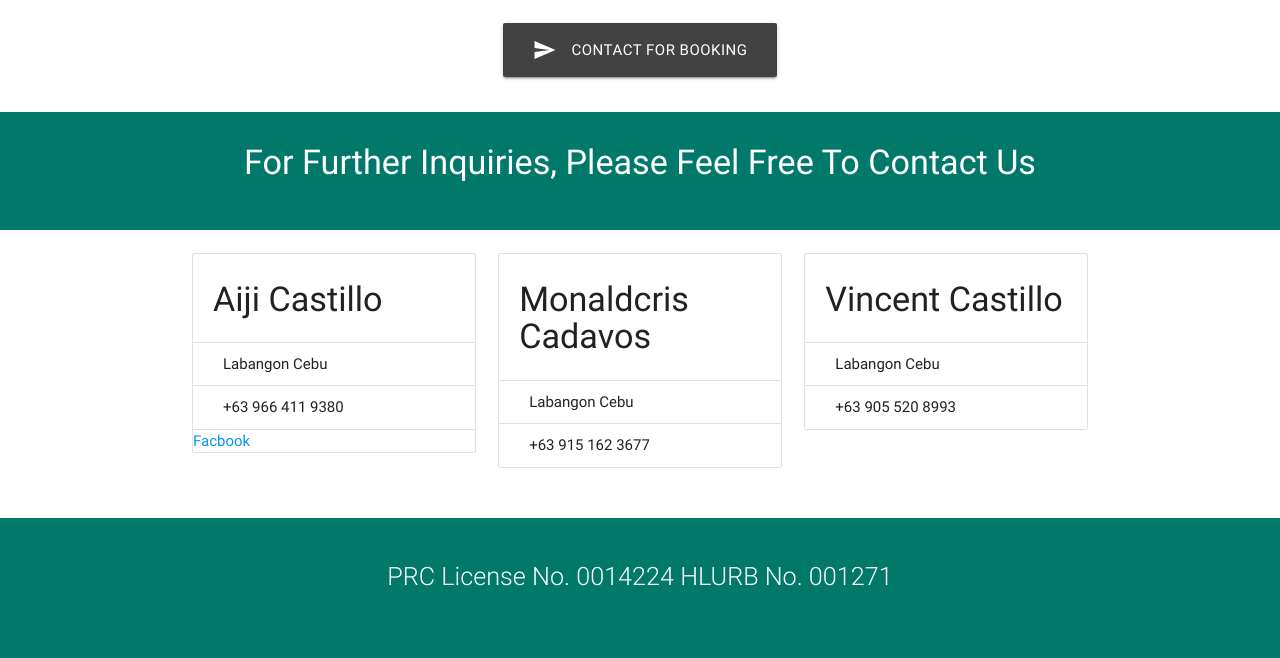
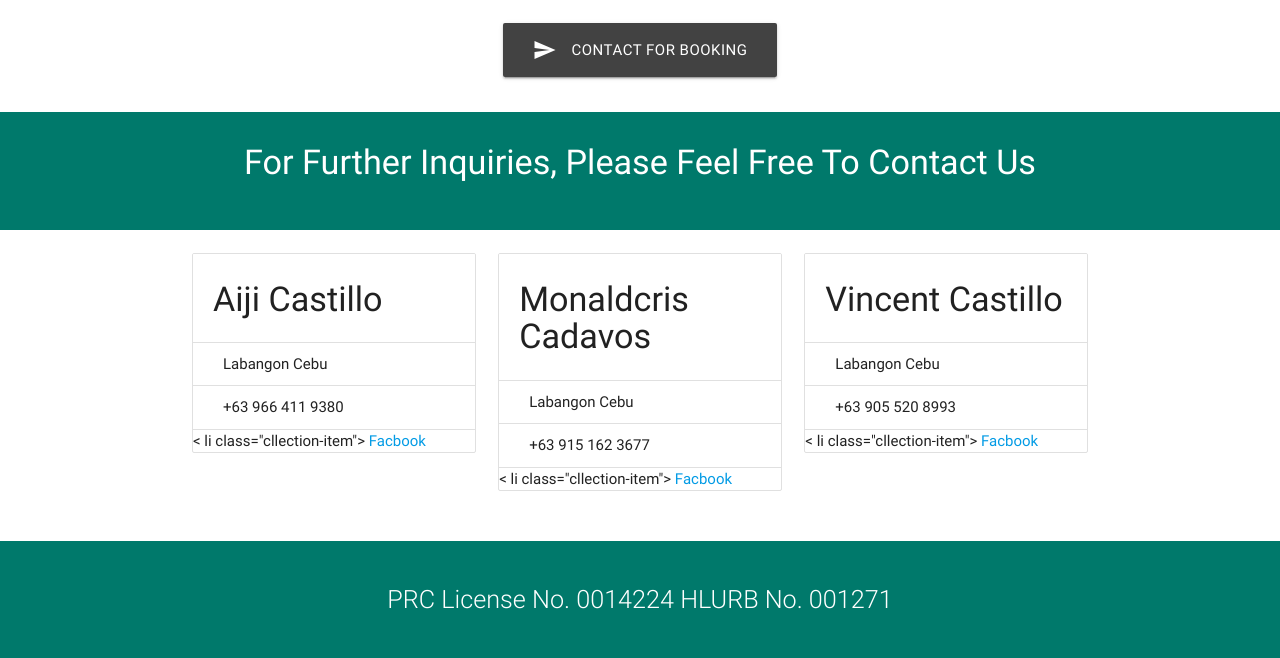
Before and after one commit to chongbit/taghomes, a plain HTML site: page index.html in a window 1280 px wide. Shown: the part 4404-5062 px from the top of the page. Drawn offline with nearby package versions, Linux system fonts and the light colour scheme.

Commit message:
Update index.html

```diff
--- a/index.html
+++ b/index.html
@@ -1735,7 +1735,7 @@
               </li>
               <li class="collection-item">Labangon Cebu</li>
               <li class="collection-item">+63 966 411 9380</li>
-               <a href="https://www.facebook.com/aijiescobar.castillo"> Facbook </a>
+              < li class="cllection-item"><a href="https://www.facebook.com/aijiescobar.castillo"> Facbook </a> </li>
 
 
           </a>
@@ -1748,6 +1748,7 @@
               </li>
               <li class="collection-item">Labangon Cebu</li>
               <li class="collection-item">+63 915 162 3677</li>
+              < li class="cllection-item"><a href="https://www.facebook.com/moanldcris.cadavos"> Facbook </a> </li>
             </ul>
           </div>
           <div class="col s12 m4">
@@ -1758,6 +1759,7 @@
               </li>
               <li class="collection-item">Labangon Cebu</li>
               <li class="collection-item">+63 905 520 8993</li>
+              < li class="cllection-item"><a href="https://https://www.facebook.com/CastilloVincent120"> Facbook </a> </li>
 
             </ul>
           </div>
```
